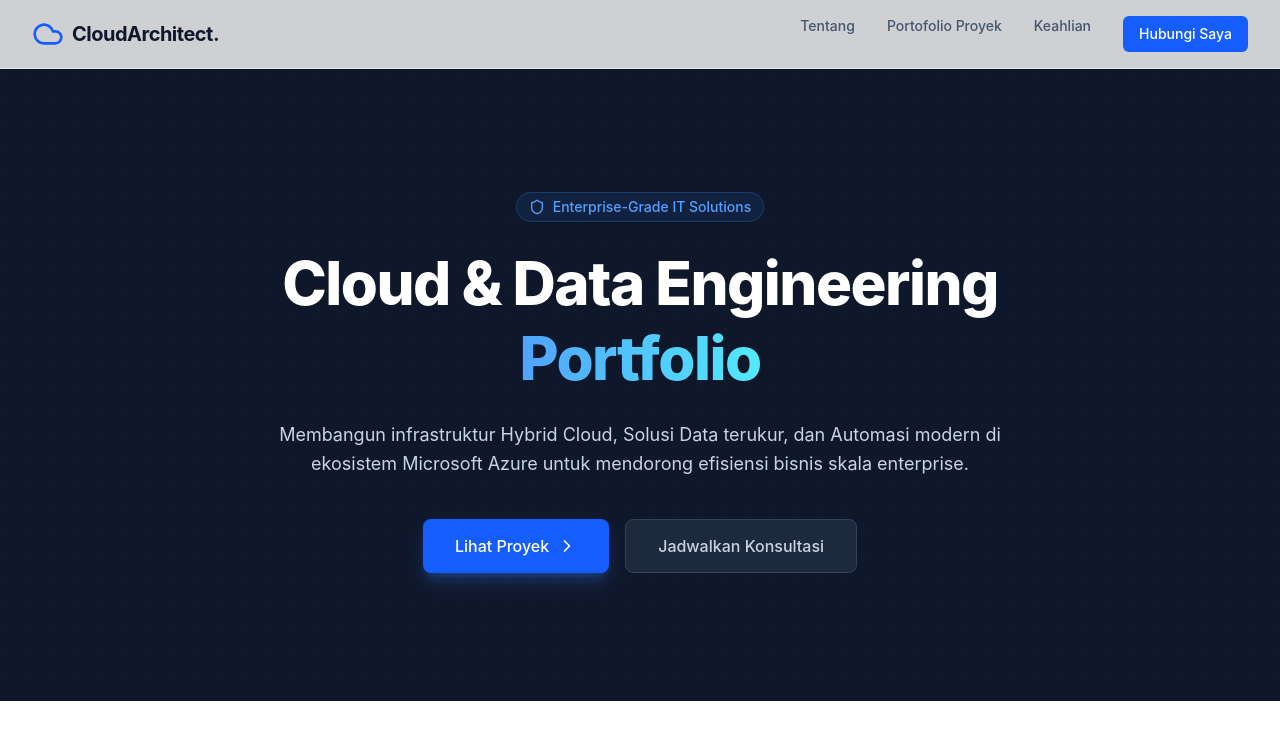
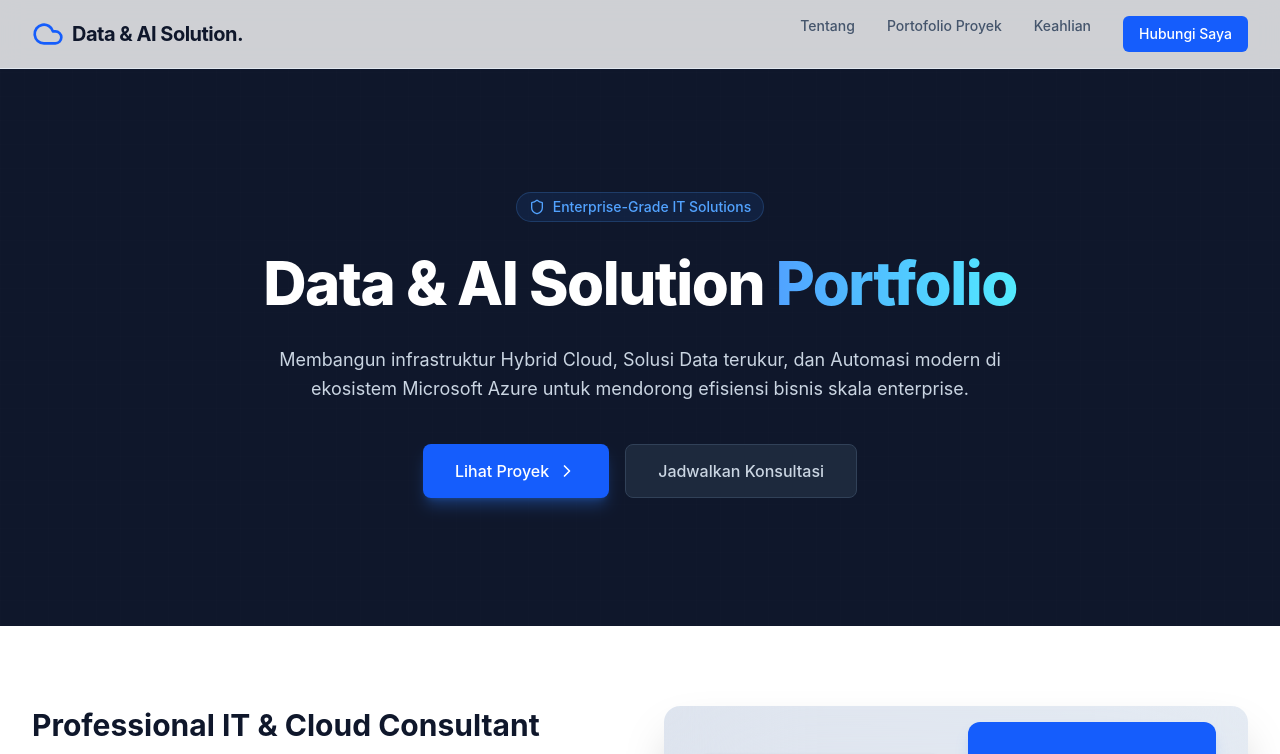
Before and after one commit to dimasmhmd/cloud-portfolio, a React (Vite) app: page / in a window 1280 px wide. Shown: the top 754 px of the page. Built offline with nearby package versions, Linux system fonts and the light colour scheme.

Commit message:
Update App.jsx

```diff
--- a/src/App.jsx
+++ b/src/App.jsx
@@ -153,7 +153,7 @@ function HomeView({ onSelectProject }) {
         <div className="max-w-7xl mx-auto px-4 sm:px-6 lg:px-8 py-4 flex justify-between items-center">
           <div className="flex items-center gap-2">
             <Cloud className="w-8 h-8 text-blue-600" />
-            <span className="font-bold text-xl tracking-tight text-slate-900">CloudArchitect.</span>
+            <span className="font-bold text-xl tracking-tight text-slate-900">Data & AI Solution.</span>
           </div>
           <div className="hidden md:flex space-x-8 text-sm font-medium text-slate-600">
             <a href="#about" className="hover:text-blue-600 transition-colors">Tentang</a>
@@ -178,7 +178,7 @@ function HomeView({ onSelectProject }) {
               <Shield className="w-4 h-4" /> Enterprise-Grade IT Solutions
             </div>
             <h1 className="text-4xl lg:text-6xl font-extrabold text-white tracking-tight mb-6 leading-tight">
-              Cloud & Data Engineering <span className="text-transparent bg-clip-text bg-gradient-to-r from-blue-400 to-cyan-300">Portfolio</span>
+              Data & AI Solution <span className="text-transparent bg-clip-text bg-gradient-to-r from-blue-400 to-cyan-300">Portfolio</span>
             </h1>
             <p className="text-lg text-slate-300 mb-10 leading-relaxed">
               Membangun infrastruktur Hybrid Cloud, Solusi Data terukur, dan Automasi modern di ekosistem Microsoft Azure untuk mendorong efisiensi bisnis skala enterprise.
```
